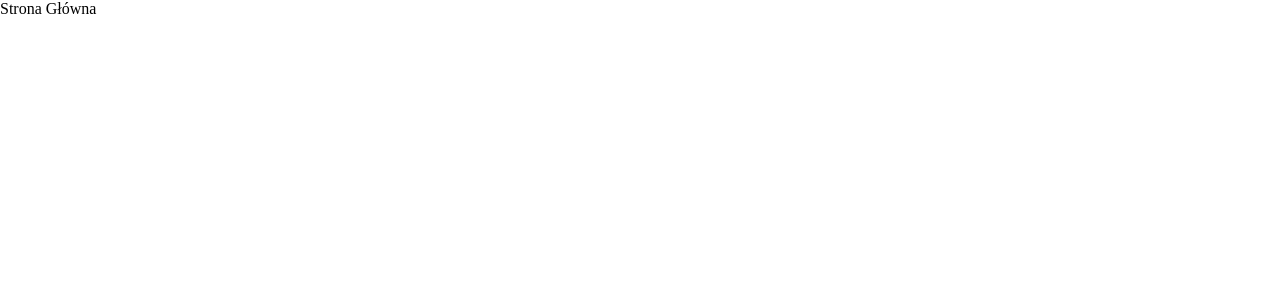
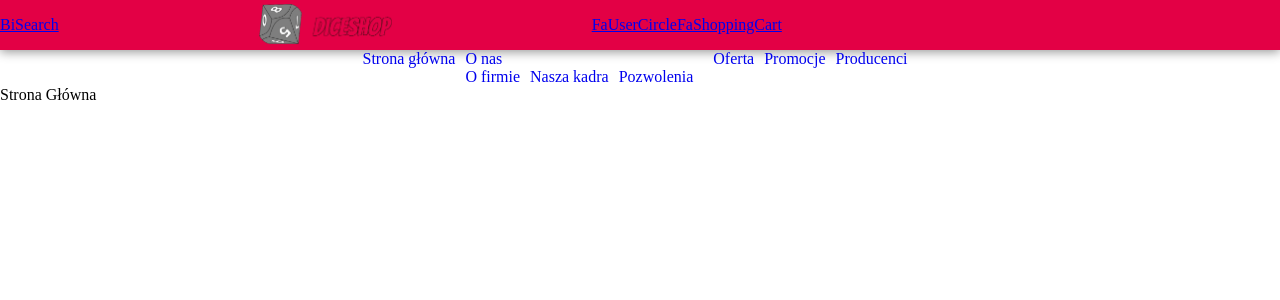
Before and after one commit to realJJordan/DiceShop, a React (Vite) app: page / in a window 1280 px wide. Shown: the top 300 px of the page. Built offline with nearby package versions, Linux system fonts and the light colour scheme.

Commit message:
added NavBar, public folder, logo, icon list

```diff
--- /dev/null
+++ b/src/components/NavBar.tsx
@@ -0,0 +1,34 @@
+const NavBar = () => {
+
+    return <NavBarLayout />
+}
+
+const NavBarLayout = () => (
+    <div>
+        <header>
+            <a href="#" className="hamburger">GiHamburgerMenu</a>
+            <a href="#" className="search">BiSearch</a>
+            <a href="#" className="logo"><img src="../../public/logo.webp" alt="Logo sklepu" /></a>
+            <a href="#" className="user-account">FaUserCircle</a>
+            <a href="#" className="cart">FaShoppingCart</a>
+        </header>
+        <nav>
+            <ul>
+                <li><a href="#">Strona główna</a></li>
+                <li>
+                    <a href="#">O nas</a>
+                    <ul>
+                        <li><a href="#">O firmie</a></li>
+                        <li><a href="#">Nasza kadra</a></li>
+                        <li><a href="#">Pozwolenia</a></li>
+                    </ul>
+                </li>
+                <li><a href="#">Oferta</a></li>
+                <li><a href="#">Promocje</a></li>
+                <li><a href="#">Producenci</a></li>
+            </ul>
+        </nav>
+    </div>
+)
+
+export default NavBar
--- a/src/main.tsx
+++ b/src/main.tsx
@@ -4,6 +4,7 @@ import "./styles/main.scss"
 import { RouterProvider, createBrowserRouter } from 'react-router-dom'
 import MainPage from './pages/MainPage';
 import ErrorPage from './pages/ErrorPage';
+import NavBar from './components/NavBar';
 
 const router = createBrowserRouter([
   {
@@ -18,6 +19,7 @@ const router = createBrowserRouter([
 
 ReactDOM.createRoot(document.getElementById('root') as HTMLElement).render(
   <React.StrictMode>
+    <NavBar />
     <RouterProvider router={router} />
   </React.StrictMode>,
 )
--- a/src/styles/main.scss
+++ b/src/styles/main.scss
@@ -4,3 +4,57 @@ body {
     margin: 0px;
     padding: 0px;
 }
+
+header {
+    height: 50px;
+    background-color: #e30045;
+    box-shadow: 0px 2px 10px rgb(151, 151, 151);
+    display: flex;
+    align-items: center;
+
+    .hamburger {
+        display: none;
+    }
+
+    .search {
+
+    }
+
+    .logo {
+        display: flex;
+        justify-content: center;
+        img {
+            margin: auto;
+            width: 25%;
+            height: 25%;
+        }
+    }
+
+    .user-account {
+
+
+    }
+
+    .cart {
+
+
+    }
+}
+
+nav {
+    ul {
+        list-style-type: none;
+        margin: 0;
+        padding: 0;
+        display: flex;
+        justify-content: center;
+
+        li {
+            margin-right: 10px;
+
+            a {
+                text-decoration: none;
+              }
+          }
+    }
+}
```
Also changed, not shown: icon-list.txt (added), public/logo.webp (added).
